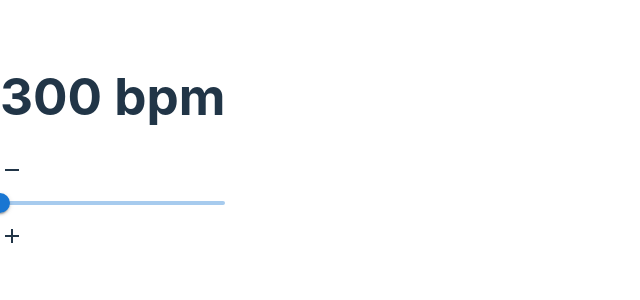
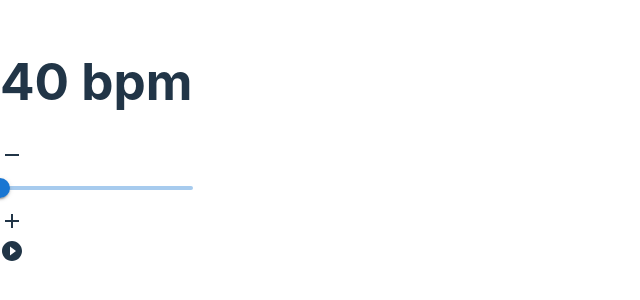
Before and after one commit to RodolphoColler/metronome, a React (Vite) app: page / in a window 1280 px wide. Shown: the part 256-556 px from the top of the page, without its empty margins (0-640 px from the left). Built offline with nearby package versions, Linux system fonts and the light colour scheme.

Commit message:
feat: add functioalitie to speed buttons

```diff
--- a/src/App.jsx
+++ b/src/App.jsx
@@ -1,5 +1,6 @@
 import AddIcon from '@mui/icons-material/Add';
 import RemoveIcon from '@mui/icons-material/Remove';
+import PlayCircleFilledIcon from '@mui/icons-material/PlayCircleFilled';
 import { Slider } from '@mui/material';
 import { useState } from 'react';
 
@@ -8,12 +9,17 @@ function App() {
 
   return (
     <div>
-      <h1>300 bpm</h1>
+      <h1>{ bpm } bpm</h1>
       <div>
-        <RemoveIcon />
-        <Slider min={40} max={400} onChange={ e => { setBpm(e.target.value); } } />
-        <AddIcon />
+        <RemoveIcon onClick={ () => setBpm(prev =>  prev <= 40 ? 40 : (prev - 1)) }/>
+
+        <Slider min={ 40 } max={ 400 } value={ bpm } onChange={ e => { setBpm(e.target.value); } } />
+
+        <AddIcon onClick={ () => setBpm(prev =>  prev >= 400 ? 400 : (prev + 1))}/>
       </div>
+
+      <PlayCircleFilledIcon />
+
     </div>
   );
 }
```
